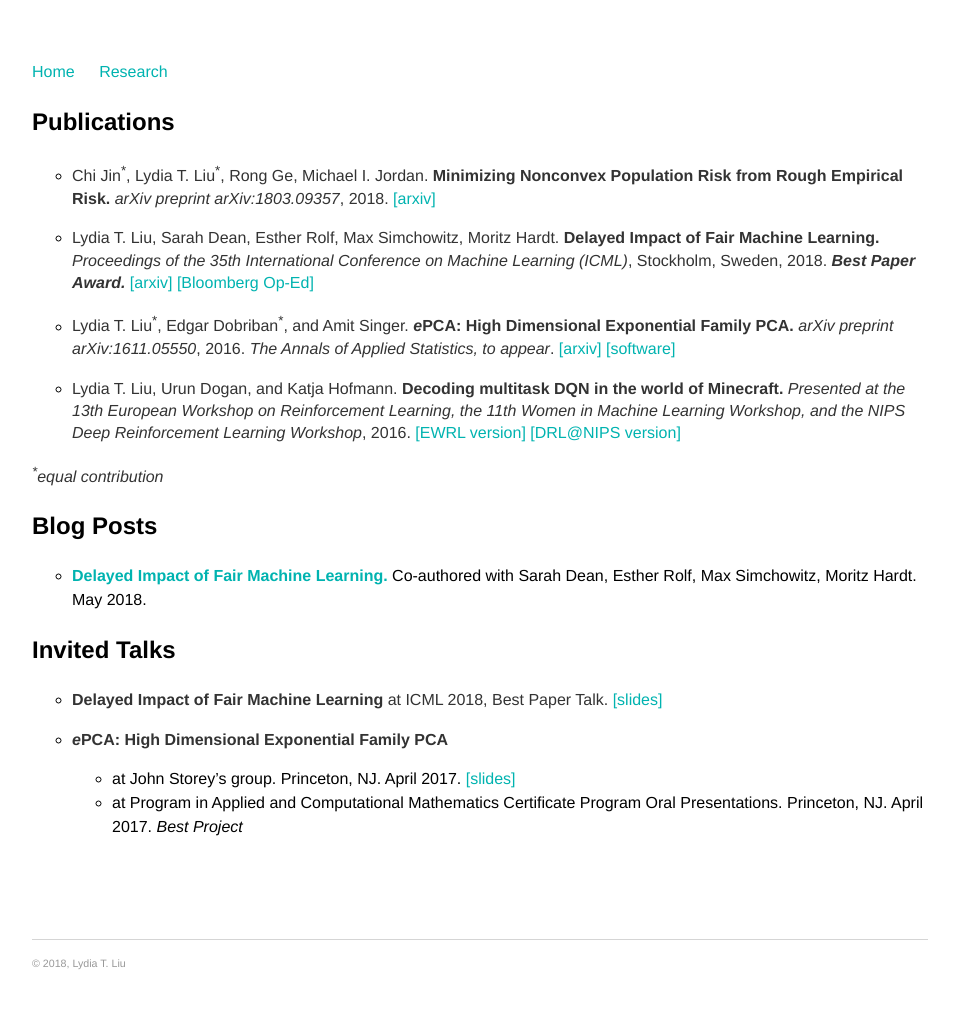
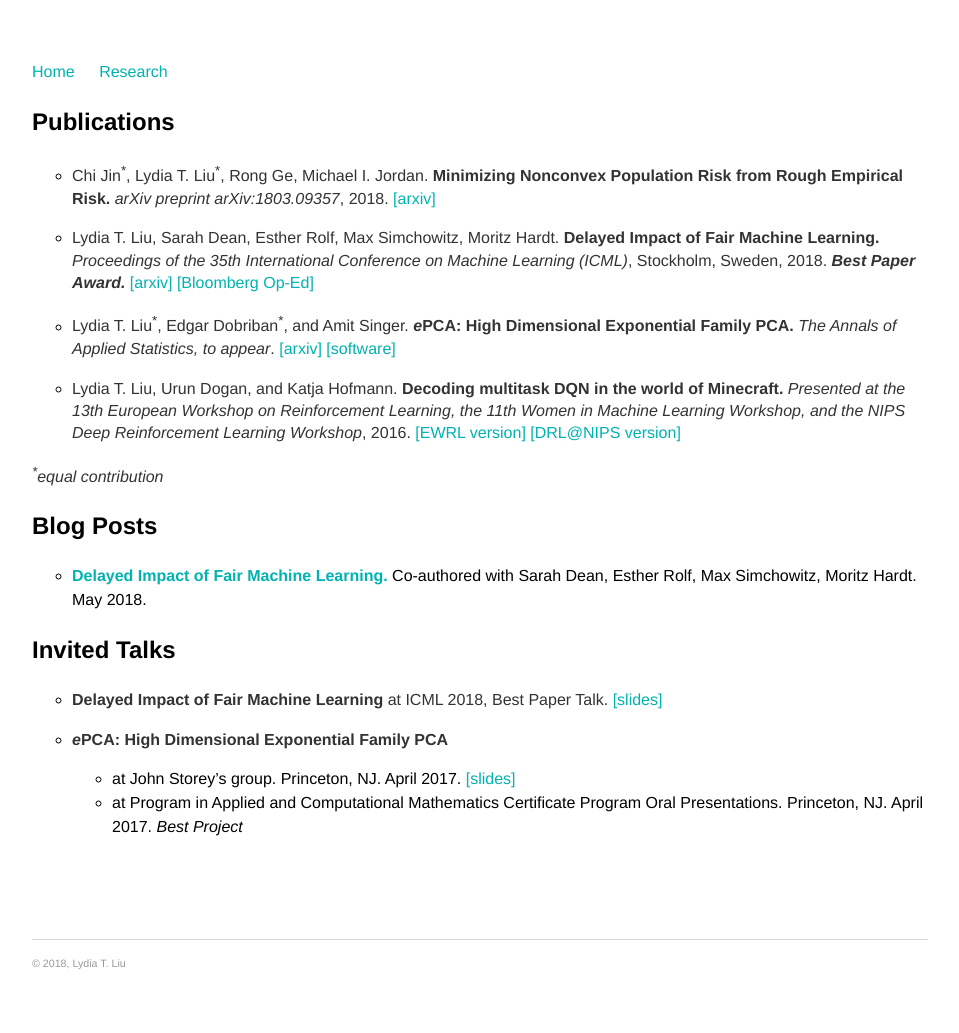
Before and after one commit to serenalwang/serenalwang.github.io, a Jekyll site: the page built from projects.md, in a window 1280 px wide. Shown: the whole page, without its empty margins (160-1119 px from the left). Built offline with Jekyll 4.4.1, drawn with Linux system fonts in a browser that asks for light colours.

Commit message:
Update projects.md

```diff
--- a/projects.md
+++ b/projects.md
@@ -9,7 +9,7 @@
 
 * Lydia T. Liu, Sarah Dean, Esther Rolf, Max Simchowitz, Moritz Hardt. **Delayed Impact of Fair Machine Learning.** *Proceedings of the 35th International Conference on Machine Learning (ICML)*, Stockholm, Sweden, 2018. ***Best Paper Award.*** [[arxiv]](http://arxiv.org/abs/1803.04383) [[Bloomberg Op-Ed]](https://www.bloomberg.com/view/articles/2018-03-15/computer-algorithms-need-to-know-what-fair-means)
 
-* Lydia T. Liu<sup>\*</sup>, Edgar Dobriban<sup>\*</sup>, and Amit Singer. ***e*****PCA: High Dimensional Exponential Family PCA.** *arXiv preprint arXiv:1611.05550*, 2016. *The Annals of Applied Statistics, to appear*. [[arxiv]](http://arxiv.org/abs/1611.05550) [[software]](http://github.com/lydiatliu/epca/)
+* Lydia T. Liu<sup>\*</sup>, Edgar Dobriban<sup>\*</sup>, and Amit Singer. ***e*****PCA: High Dimensional Exponential Family PCA.** *The Annals of Applied Statistics, to appear*. [[arxiv]](http://arxiv.org/abs/1611.05550) [[software]](http://github.com/lydiatliu/epca/)
 
 * Lydia T. Liu, Urun Dogan, and Katja Hofmann. **Decoding multitask DQN in the world of Minecraft.** *Presented at the 13th European Workshop on Reinforcement Learning, the 11th Women in Machine Learning Workshop, and the NIPS Deep Reinforcement Learning Workshop*, 2016. [[EWRL version]](http://ewrl.files.wordpress.com/2016/11/ewrl13-2016-submission-29.pdf) [[DRL@NIPS version]](https://drive.google.com/file/d/0B1PUpk7kwWu-bDd2djhqNEx2S2J4UURTUE1sVjVnS2tXZG9r/view)
 
```
